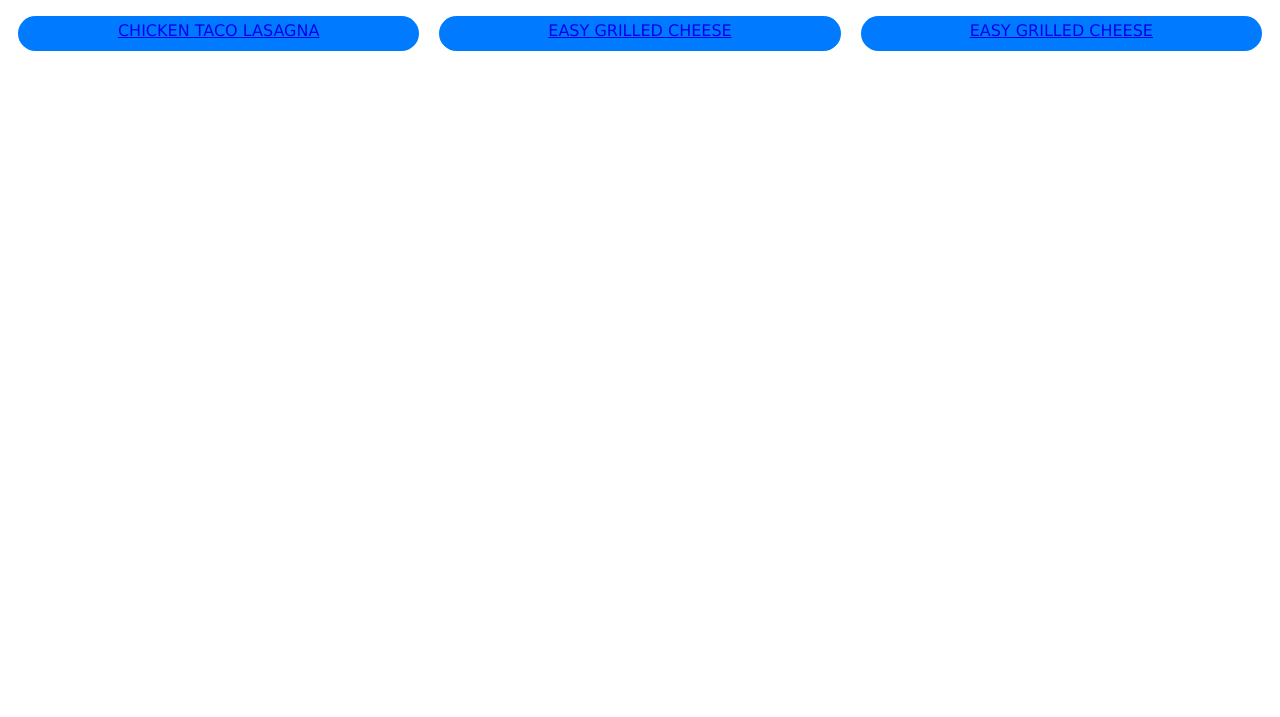
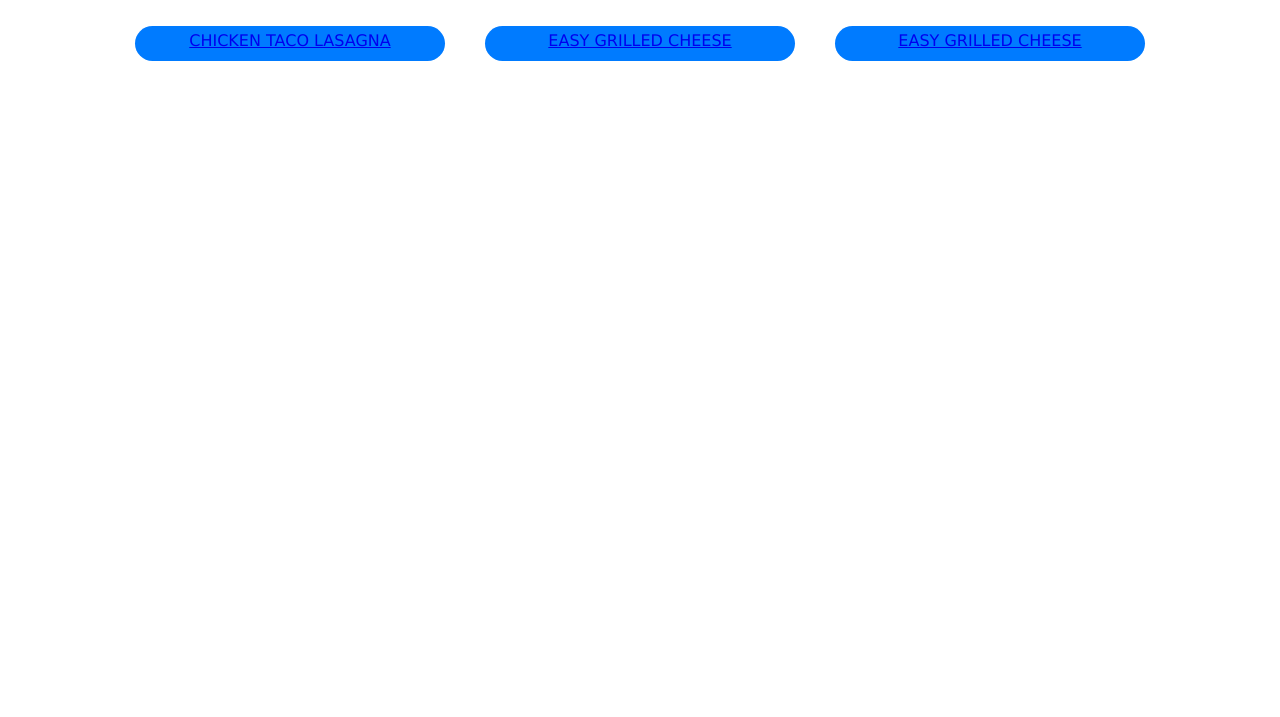
Before and after one commit to maciekster/odin-recipes, a plain HTML site: page index.html in a window 1280 px wide. Shown: the part 83-800 px from the top of the page. Drawn offline with Linux system fonts and the light colour scheme.

Commit message:
Made flex value initial so buttons max at 300px width.

```diff
--- a/style.css
+++ b/style.css
@@ -25,13 +25,13 @@ h1 {
 
 .button {
   text-align: center;
-  /** width: 300px; **/
+  width: 300px;
   /** inline-size: 300px; **/
   height: 25px;
   /** block-size: 25px; **/
   padding: 5px;
-  margin: 10px;
+  margin: 20px;
   background-color: #007bff;
   border-radius: 20px;
-  flex: 1;
+  flex: 0 1 auto;
 }
```
